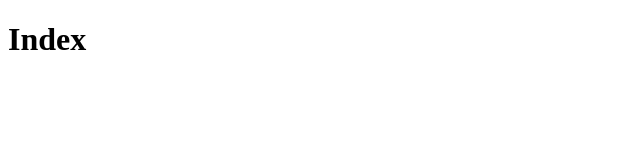
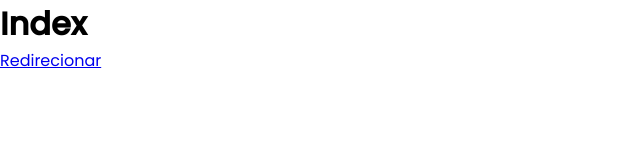
Before and after one commit to EnoqueBSF/poc-github-pages, a plain HTML site: page index.html in a window 1280 px wide. Shown: the whole page, without its empty margins (0-640 px from the left). Drawn offline with Linux system fonts and the light colour scheme.

Commit message:
Base style.css

```diff
--- /dev/null
+++ b/css/style.css
@@ -0,0 +1,10 @@
+@import url("https://fonts.googleapis.com/css2?family=Poppins:wght@300;400;500&display=swap");
+
+* {
+  margin: 0;
+  padding: 0;
+  outline: 0;
+  box-sizing: border-box;
+  max-width: 100vw;
+  font-family: "Poppins", sans-serif;
+}
--- a/index.html
+++ b/index.html
@@ -4,9 +4,17 @@
     <meta charset="UTF-8" />
     <meta http-equiv="X-UA-Compatible" content="IE=edge" />
     <meta name="viewport" content="width=device-width, initial-scale=1.0" />
+    <link rel="preconnect" href="https://fonts.googleapis.com" />
+    <link rel="preconnect" href="https://fonts.gstatic.com" crossorigin />
+    <link
+      href="https://fonts.googleapis.com/css2?family=Poppins:wght@300;400;500&display=swap"
+      rel="stylesheet"
+    />
+    <link rel="stylesheet" href="css/style.css" />
     <title>ADVONE - Index</title>
   </head>
   <body>
     <h1>Index</h1>
+    <a href="home.html">Redirecionar</a>
   </body>
 </html>
```
Also changed, not shown: home.html (+4 -0 lines).
